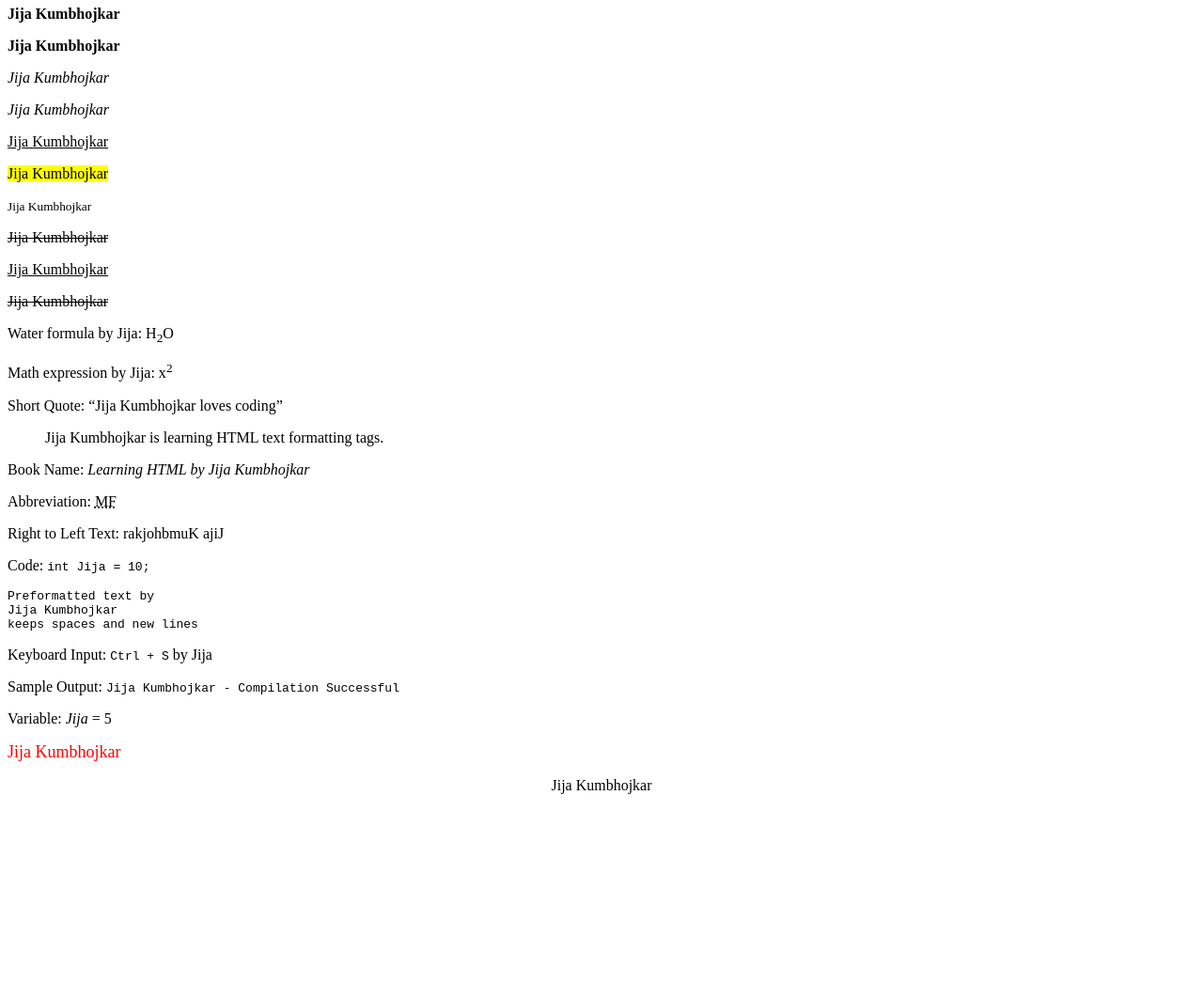
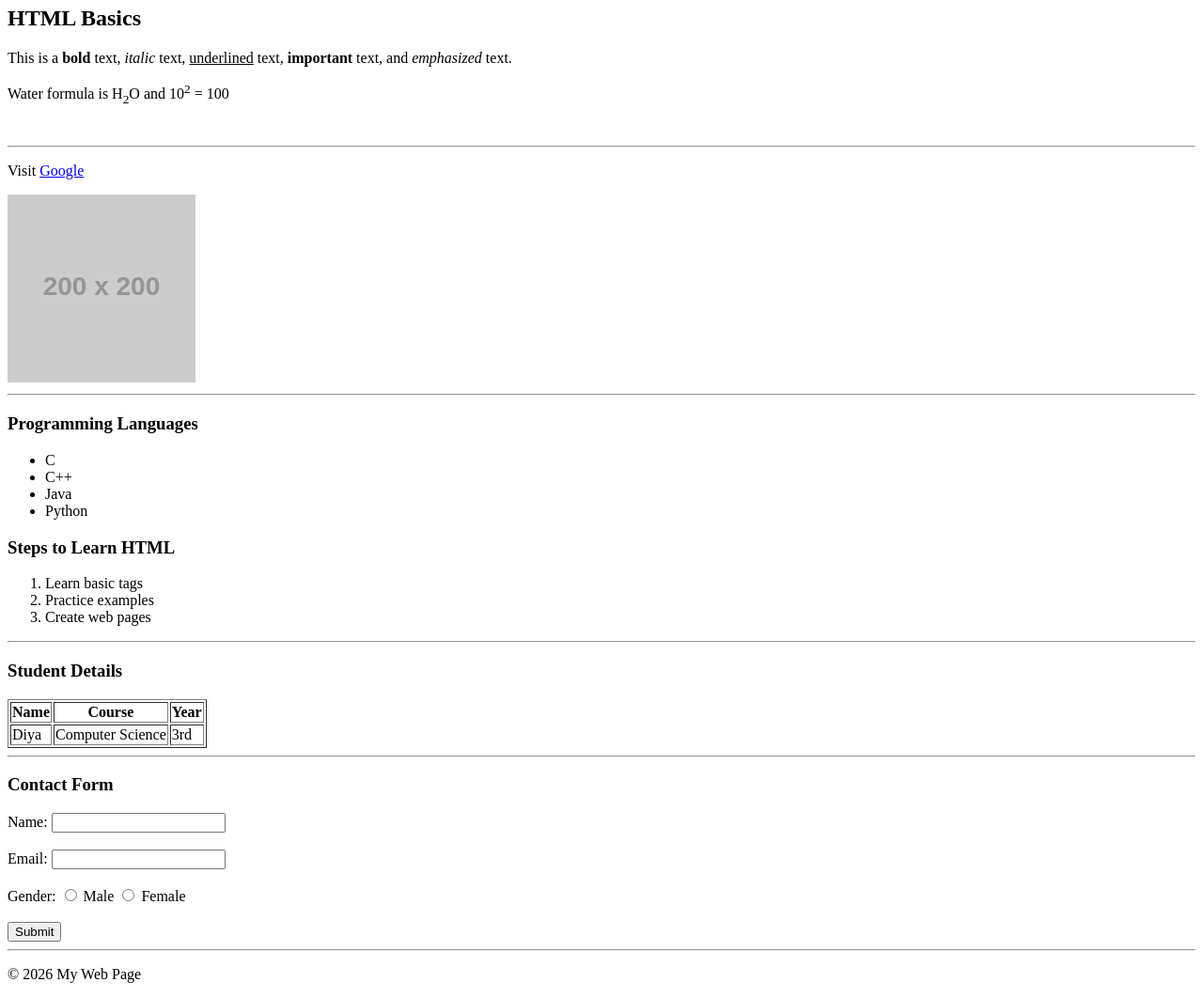
Before and after one commit to Jija20052006/WebDev, a plain HTML site: page pract2.html in a window 1280 px wide. Shown: the part 196-1258 px from the top of the page at 94% size. Before the commit the page ends 1049 px from the top, so only its background shows below. Drawn offline with Linux system fonts and the light colour scheme; placeholder pictures from the web are drawn by us.

Commit message:
Revise pract2.html for new web page layout
Updated the HTML structure and content for a new web page.

```diff
--- a/pract2.html
+++ b/pract2.html
@@ -1,75 +1,96 @@
 <!DOCTYPE html>
 <html>
 <head>
-    <title>All HTML Text Formatting Tags</title>
-    <h3>Name: Jija Shashin Kumbhojkar</h3>
+    <title>My First Web Page</title>
+    <h3>Name: Jija Kumbhojkar</h3>
     <h3>Roll No: 28</h3>
     <h3>Branch: CSE(A)</h3>
 </head>
 <body>
 
-<h1>All HTML Text Formatting Tags Demo</h1>
 
-<p><b>Jija Kumbhojkar</b></p>
-<p><strong>Jija Kumbhojkar</strong></p>
-<p><i>Jija Kumbhojkar</i></p>
-<p><em>Jija Kumbhojkar</em></p>
-<p><u>Jija Kumbhojkar</u></p>
-<p><mark>Jija Kumbhojkar</mark></p>
-<p><small>Jija Kumbhojkar</small></p>
-<p><del>Jija Kumbhojkar</del></p>
-<p><ins>Jija Kumbhojkar</ins></p>
-<p><s>Jija Kumbhojkar</s></p>
+    <h1>Welcome to My Web Page</h1>
+    <h2>HTML Basics</h2>
 
-<p>Water formula by Jija: H<sub>2</sub>O</p>
-<p>Math expression by Jija: x<sup>2</sup></p>
 
-<p>Short Quote: <q>Jija Kumbhojkar loves coding</q></p>
+    <p>
+        This is a <b>bold</b> text,
+        <i>italic</i> text,
+        <u>underlined</u> text,
+        <strong>important</strong> text, and
+        <em>emphasized</em> text.
+    </p>
 
-<blockquote>
-    Jija Kumbhojkar is learning HTML text formatting tags.
-</blockquote>
+    <p>
+        Water formula is H<sub>2</sub>O and
+        10<sup>2</sup> = 100
+    </p>
 
-<p>Book Name: <cite>Learning HTML by Jija Kumbhojkar</cite></p>
 
-<p>
-    Abbreviation:
-    <abbr title="Jija Kumbhojkar">MF</abbr>
-</p>
+    <br>
+    <hr>
 
-<p>Right to Left Text:
-    <bdo dir="rtl">Jija Kumbhojkar</bdo>
-</p>
 
-<p>Code:
-    <code>int Jija = 10;</code>
-</p>
+    <p>
+        Visit <a href="https://www.google.com" target="_blank">Google</a>
+    </p>
 
-<pre>
-Preformatted text by
-Jija Kumbhojkar
-keeps spaces and new lines
-</pre>
 
-<p>Keyboard Input:
-    <kbd>Ctrl + S</kbd> by  Jija
-</p>
+    <img src="https://via.placeholder.com/200" alt="Sample Image">
 
-<p>Sample Output:
-    <samp> Jija Kumbhojkar - Compilation Successful</samp>
-</p>
+    <hr>
 
-<p>Variable:
-    <var>Jija</var> = 5
-</p>
 
-<p>
-    <font color="red" size="4">Jija Kumbhojkar</font>
-</p>
+    <h3>Programming Languages</h3>
+    <ul>
+        <li>C</li>
+        <li>C++</li>
+        <li>Java</li>
+        <li>Python</li>
+    </ul>
 
-<center>
-    Jija Kumbhojkar
-</center>
+    <h3>Steps to Learn HTML</h3>
+    <ol>
+        <li>Learn basic tags</li>
+        <li>Practice examples</li>
+        <li>Create web pages</li>
+    </ol>
+
+    <hr>
+
+    <!-- Table -->
+    <h3>Student Details</h3>
+    <table border="1">
+        <tr>
+            <th>Name</th>
+            <th>Course</th>
+            <th>Year</th>
+        </tr>
+        <tr>
+            <td>Diya</td>
+            <td>Computer Science</td>
+            <td>3rd</td>
+        </tr>
+    </table>
+
+    <hr>
+
+
+    <h3>Contact Form</h3>
+    <form>
+        Name: <input type="text"><br><br>
+        Email: <input type="email"><br><br>
+        Gender:
+        <input type="radio" name="gender"> Male
+        <input type="radio" name="gender"> Female
+        <br><br>
+        <input type="submit" value="Submit">
+    </form>
+
+    <hr>
+
+
+    <p>&copy; 2026 My Web Page</p>
 
 </body>
 
```
